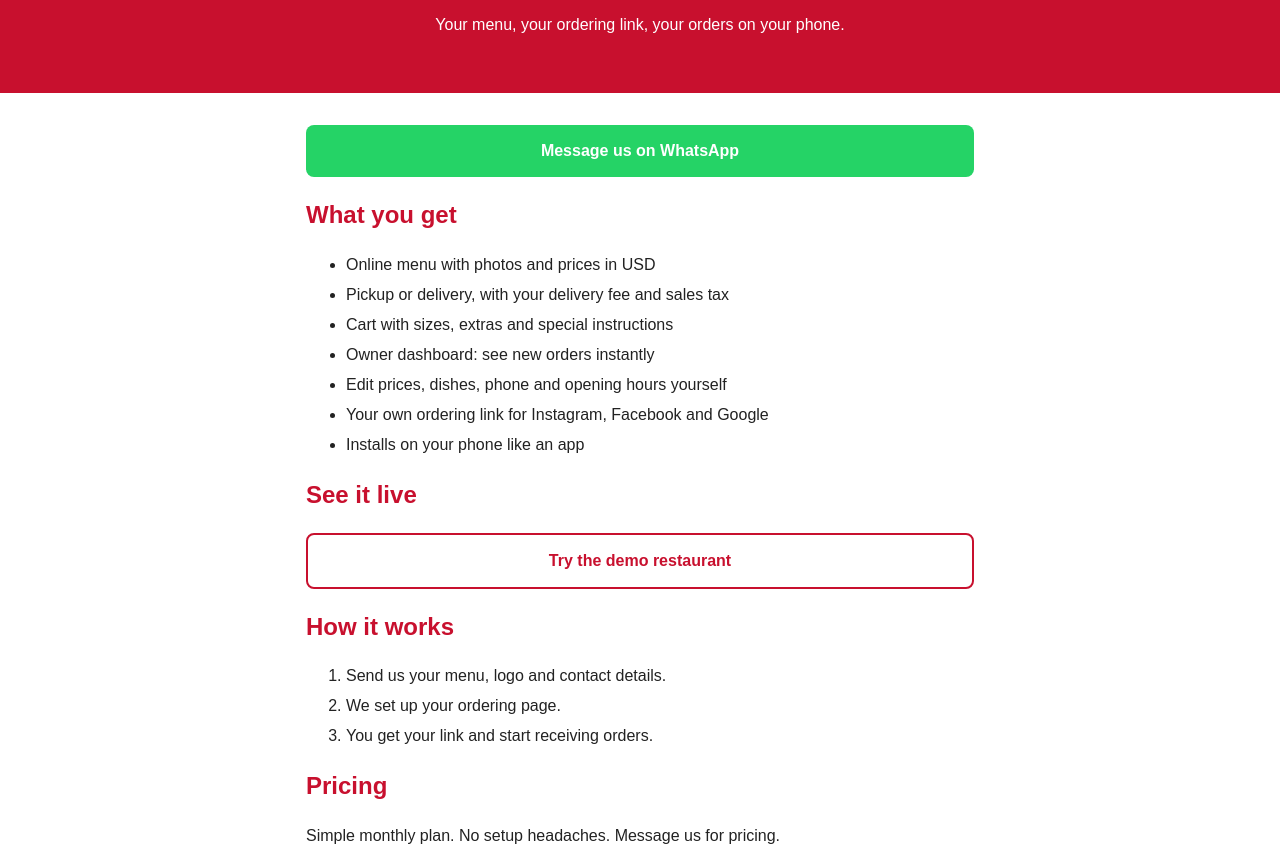
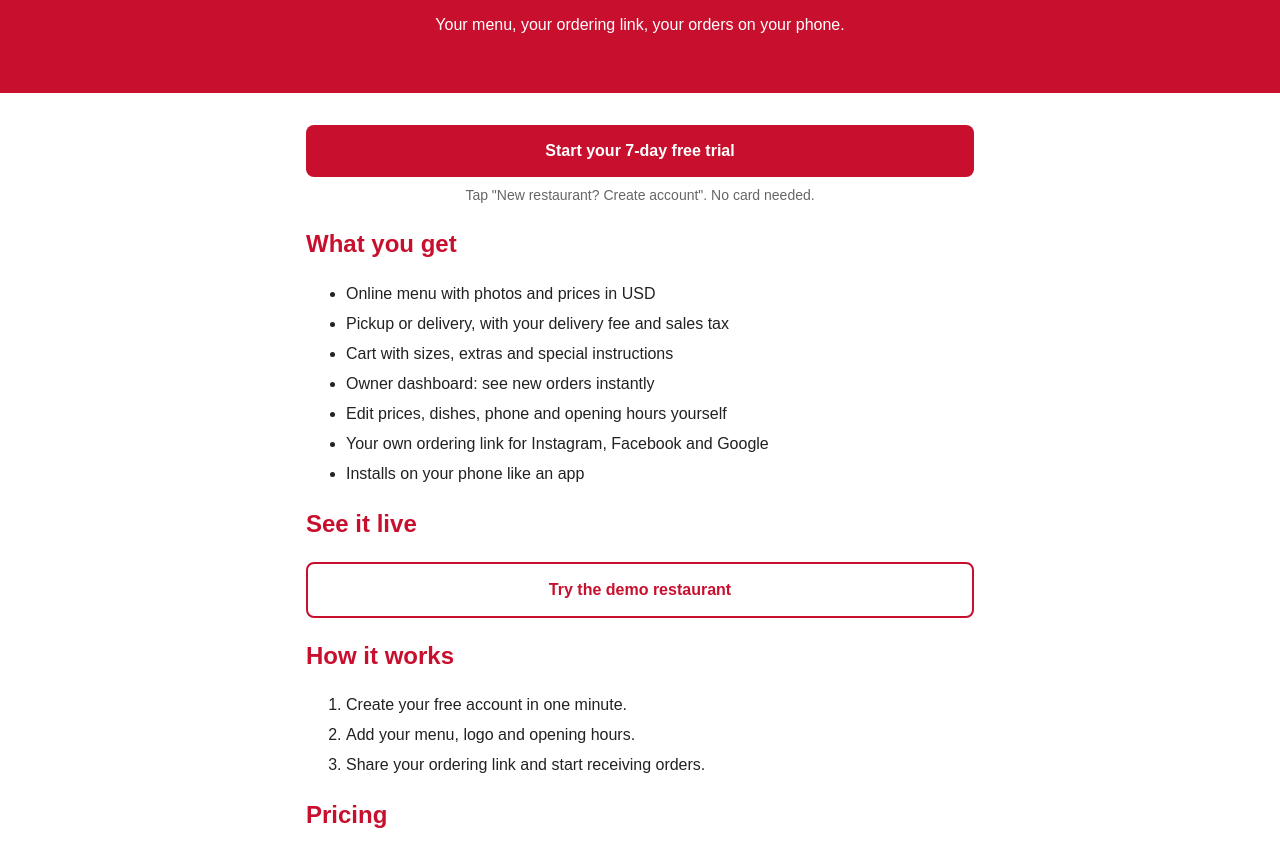
Before and after one commit to alkao-ltd/resto-commande, a plain HTML site: page online-ordering.html in a window 1280 px wide. Shown: the part 85-942 px from the top of the page. Drawn offline with Linux system fonts and the light colour scheme.

Commit message:
Update online-ordering.html

```diff
--- a/online-ordering.html
+++ b/online-ordering.html
@@ -4,7 +4,7 @@
 <meta charset="utf-8">
 <meta name="viewport" content="width=device-width,initial-scale=1">
 <title>Online Ordering System for Restaurants | Resto Commande</title>
-<meta name="description" content="Get online orders for your restaurant. Pickup and delivery, your own ordering link, live order dashboard, edit your menu from your phone. Monthly plan.">
+<meta name="description" content="Get online orders for your restaurant. Pickup and delivery, your own ordering link, live order dashboard, edit your menu from your phone. Start a 7-day free trial.">
 <meta name="robots" content="index,follow">
 <link rel="manifest" href="manifeste.json">
 <style>
@@ -13,8 +13,10 @@ header{background:#c8102e;color:#fff;text-align:center;padding:40px 16px}
 h1{margin:0 0 10px;font-size:28px}h2{color:#c8102e}
 main{max-width:700px;margin:auto;padding:16px}
 li{margin:6px 0}
-.btn{display:block;text-align:center;background:#25d366;color:#fff;text-decoration:none;font-weight:bold;padding:14px;border-radius:8px;margin:16px 0}
+.btn{display:block;text-align:center;background:#c8102e;color:#fff;text-decoration:none;font-weight:bold;padding:14px;border-radius:8px;margin:16px 0}
+.wa{background:#25d366}
 .btn2{background:#fff;color:#c8102e;border:2px solid #c8102e}
+.note{text-align:center;color:#666;font-size:14px;margin-top:-8px}
 footer{text-align:center;color:#777;padding:20px;font-size:13px}
 </style>
 <script type="application/ld+json">
@@ -27,7 +29,8 @@ footer{text-align:center;color:#777;padding:20px;font-size:13px}
 <p>Your menu, your ordering link, your orders on your phone.</p>
 </header>
 <main>
-<a class="btn" href="https://wa.me/22890659204?text=Hi%2C%20I%20want%20online%20ordering%20for%20my%20restaurant">Message us on WhatsApp</a>
+<a class="btn" href="admin.html">Start your 7-day free trial</a>
+<p class="note">Tap "New restaurant? Create account". No card needed.</p>
 
 <h2>What you get</h2>
 <ul>
@@ -45,15 +48,15 @@ footer{text-align:center;color:#777;padding:20px;font-size:13px}
 
 <h2>How it works</h2>
 <ol>
-<li>Send us your menu, logo and contact details.</li>
-<li>We set up your ordering page.</li>
-<li>You get your link and start receiving orders.</li>
+<li>Create your free account in one minute.</li>
+<li>Add your menu, logo and opening hours.</li>
+<li>Share your ordering link and start receiving orders.</li>
 </ol>
 
 <h2>Pricing</h2>
-<p>Simple monthly plan. No setup headaches. Message us for pricing.</p>
-<a class="btn" href="https://wa.me/22890659204?text=Hi%2C%20I%20want%20online%20ordering%20for%20my%20restaurant">Get started on WhatsApp</a>
+<p>7 days free. Then a simple plan: 1 month or 3 months. Message us for pricing or help setting up.</p>
+<a class="btn wa" href="https://wa.me/22890659204?text=Hi%2C%20I%20want%20online%20ordering%20for%20my%20restaurant">Message us on WhatsApp</a>
 </main>
 <footer>&copy; Resto Commande</footer>
 </body>
-  </html>
+</html>
```
